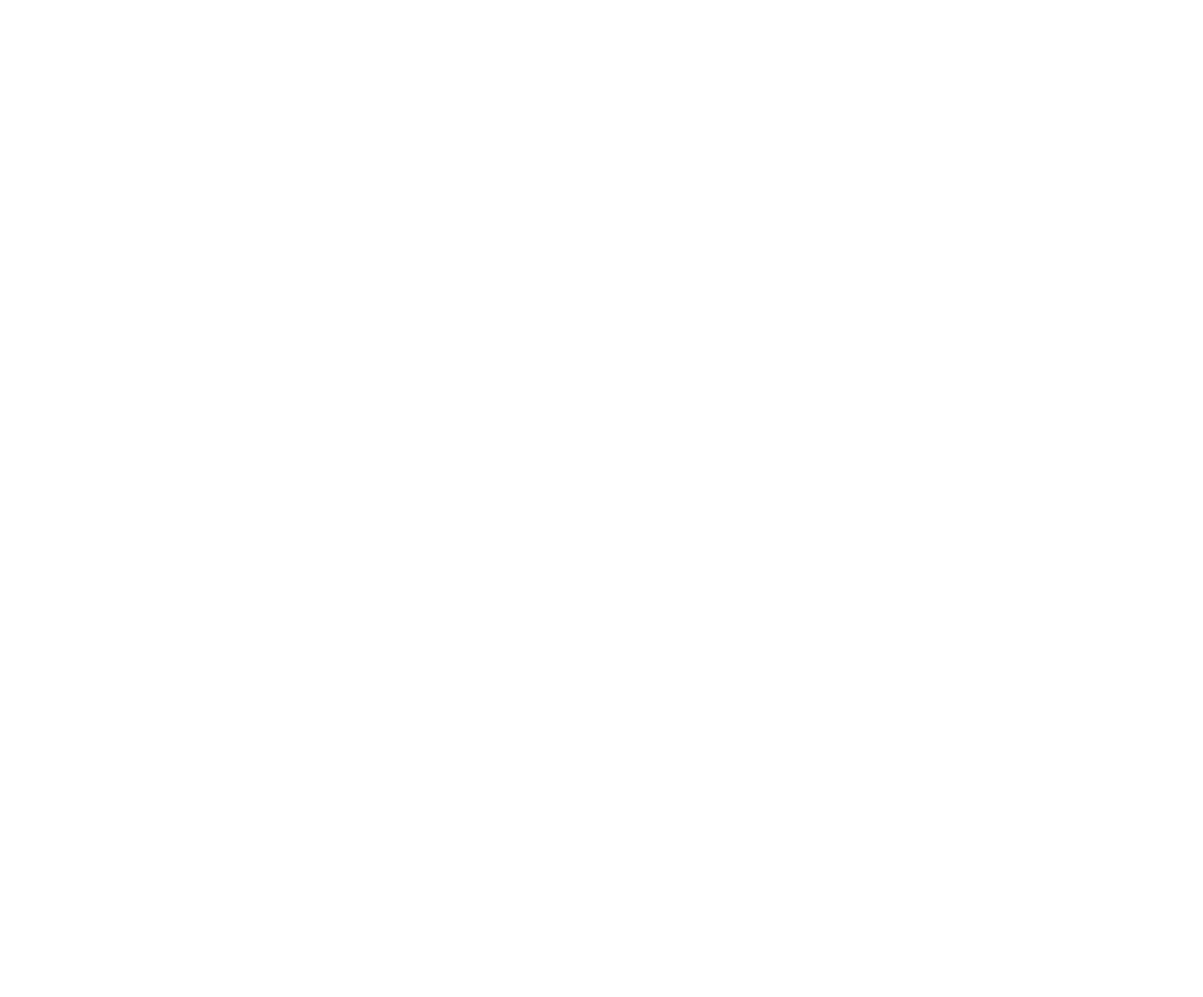
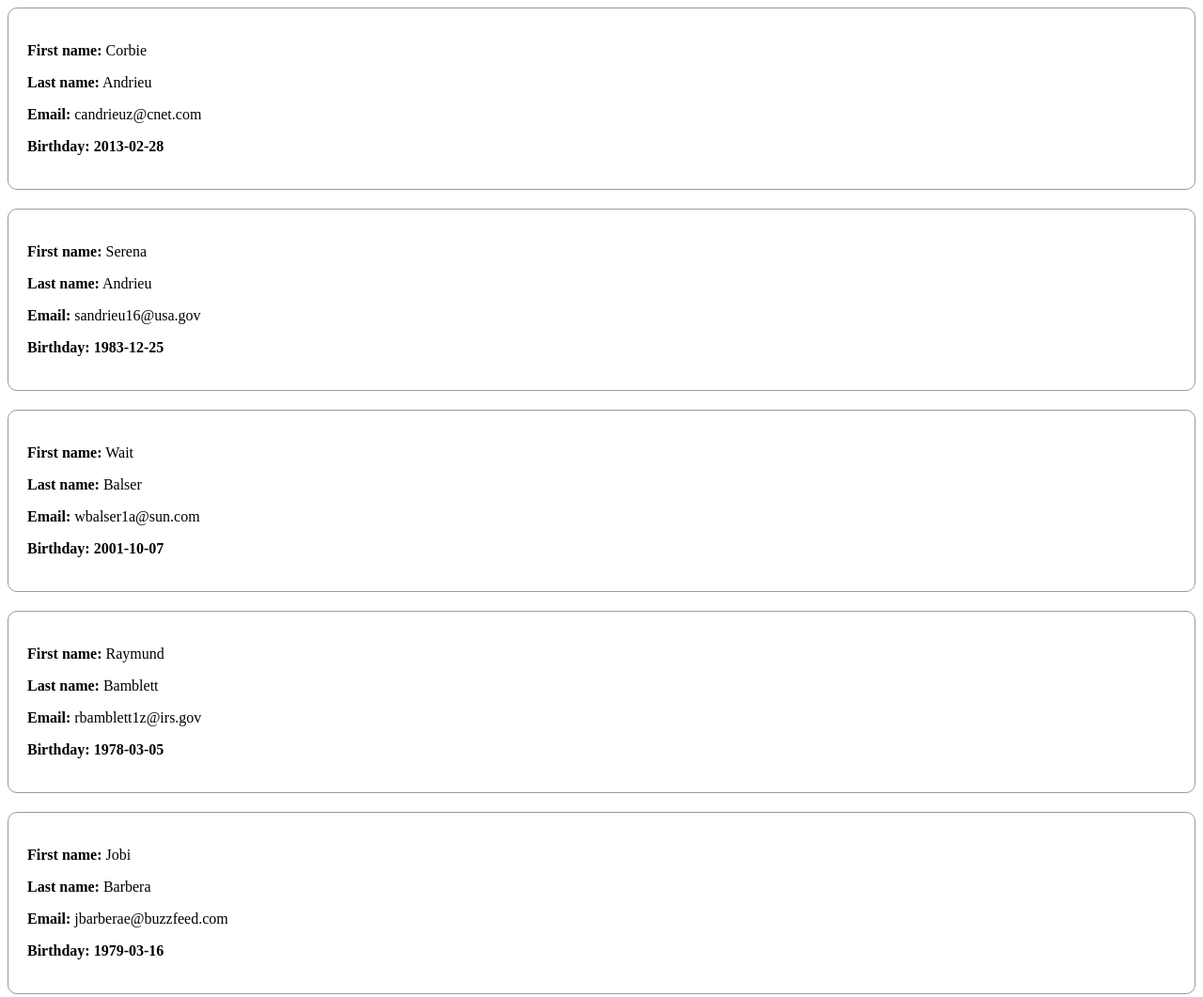
Before and after one commit to JackGriph/ovning-torsdag, a website with bundled scripts: page pages/lastname.html in a window 1280 px wide. Shown: the top 1061 px of the page at 94% size. Before the commit the page ends 800 px from the top, so only its background shows below. Built offline with nearby package versions, Linux system fonts and the light colour scheme.

Commit message:
feat: Filtered by lastname, now functional

```diff
--- a/pages/lastname.html
+++ b/pages/lastname.html
@@ -7,8 +7,16 @@
 </head>
 <body>
   <main>
-    <div></div>
+    <div class='people'></div>
   </main>
   <script type='module' src='./lastname.js'></script>
+  <style>
+    .person {
+      padding: 20px;
+      border: 1px solid #999;
+      border-radius: 10px;
+      margin-bottom: 20px;
+    }
+  </style>
 </body>
 </html>
--- a/pages/lastname.js
+++ b/pages/lastname.js
@@ -0,0 +1,16 @@
+import people from '../people.json' with { type: 'json' }
+
+(async function() {
+  const sorted = people.sort((a, b) => a.lastName.localeCompare(b.lastName))
+
+  const html = sorted.map(({ firstName, lastName, email, birthDate }) => `
+    <section class="person">
+      <p><b>First name:</b> ${firstName}</p>
+      <p><b>Last name:</b> ${lastName}</p>
+      <p><b>Email:</b> ${email}</p>
+      <p><b>Birthday: ${birthDate}</b></p>
+    </section>
+  `).join('')
+
+  document.querySelector('.people').innerHTML = html
+})()
```
